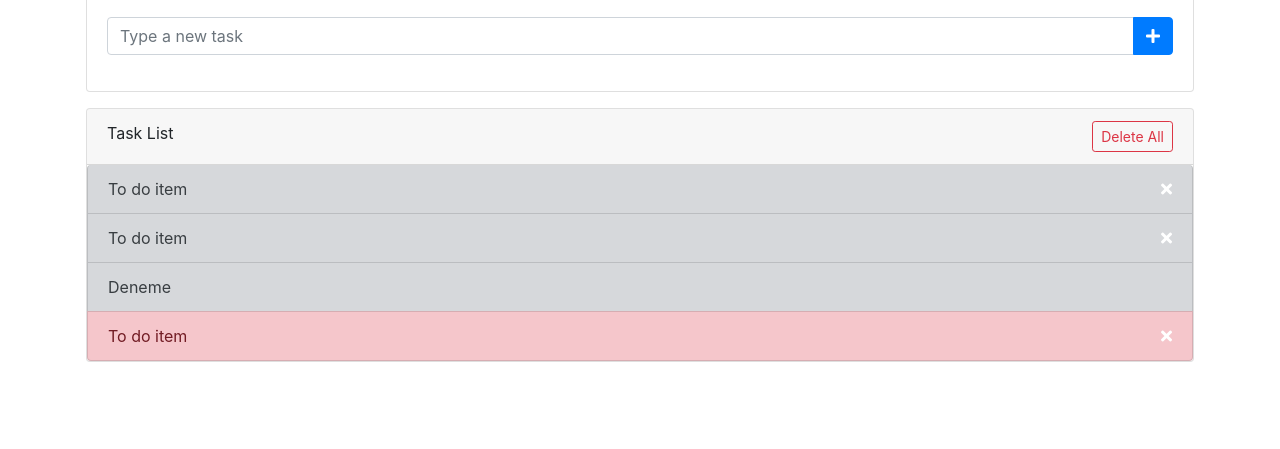
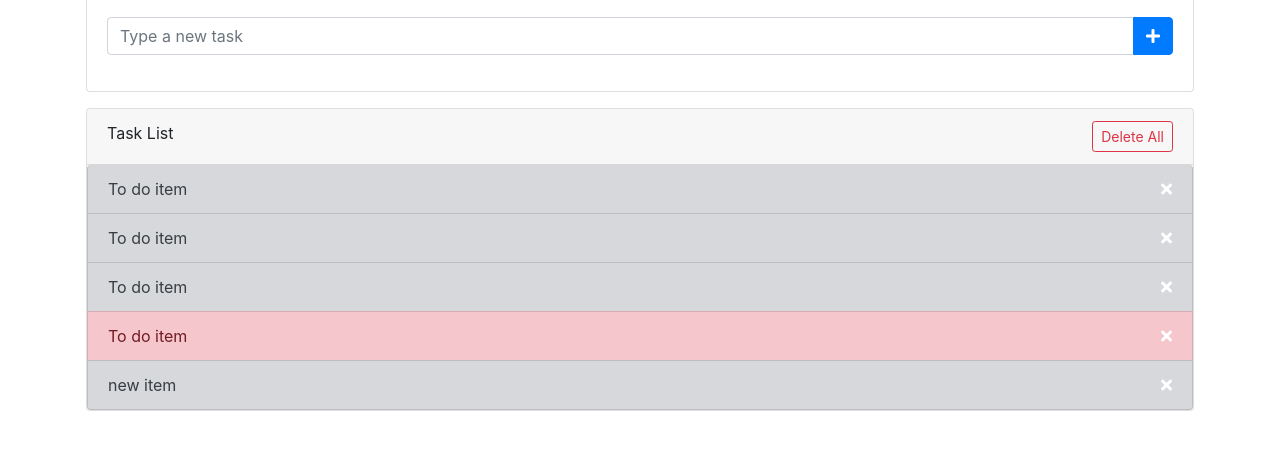
Before and after one commit to SedaAkkoyun/Javascript, a plain HTML site: page Dom/index.html in a window 1280 px wide. Shown: the part 125-574 px from the top of the page. Drawn offline with nearby package versions, Linux system fonts and the light colour scheme.

Commit message:
createelement-setattributes-appendchild

```diff
--- /dev/null
+++ b/Dom/5-element-olusturma.js
@@ -0,0 +1,34 @@
+//Creating Element
+
+//create element
+const li=document.createElement('li');
+//li elementi oluşturuldu <li></li>;
+
+//ad class
+li.className='list-group-item list-group-item-secondary';
+
+// attribute
+
+li.setAttribute('title','new item');
+li.setAttribute('data-id','5');
+// setAttribute('attribute tipi','attribute değeri')
+
+//text node
+const text=document.createTextNode('new item');
+li.appendChild(text);
+// başka bir yazım şekli
+// li.appendChild(document.createTextNode('new item'));
+
+//a'yı ekle
+const a=document.createElement('a');
+a.setAttribute('href','#');
+a.className='fdelete-item float-right';
+a.innerHTML='<i class="fas fa-times"></i>'
+// içerisine iyi ekleyebılmemız ıcın html yazmamız gereklı
+li.appendChild(a);
+// Li'nin cocugu olarak eklendı
+
+// Şimdiye kadar yazdığımız kodar bir li ve linin içerisine a olusturdu sımdı ulnın içerisine liyi eklememız gereklı
+const ul=document.querySelector('.list-group').appendChild(li);
+
+console.log(li);
--- a/Dom/index.html
+++ b/Dom/index.html
@@ -71,7 +71,7 @@
 
 	<script src="https://code.jquery.com/jquery-3.3.1.slim.min.js"></script>
 	<script src="https://stackpath.bootstrapcdn.com/bootstrap/4.1.3/js/bootstrap.min.js"></script>
-	<script src="/Dom/4-element-uzerınde-gezınme.js"></script>
+	<script src="/Dom/5-element-olusturma.js"></script>
 </body>
 
 </html>
```
